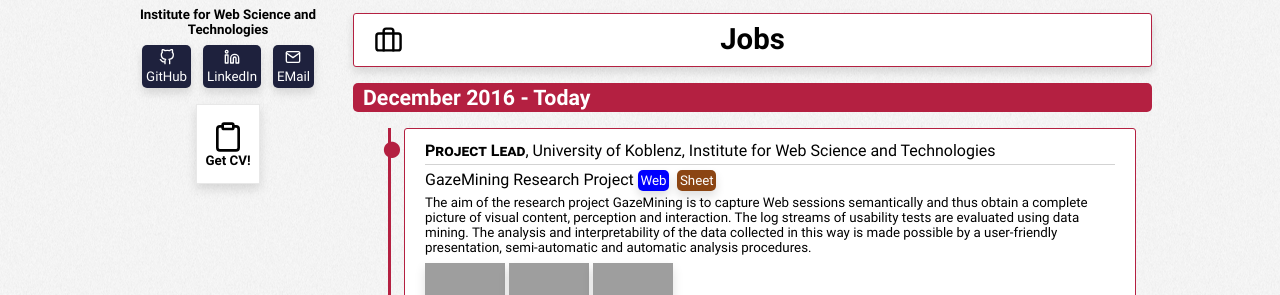
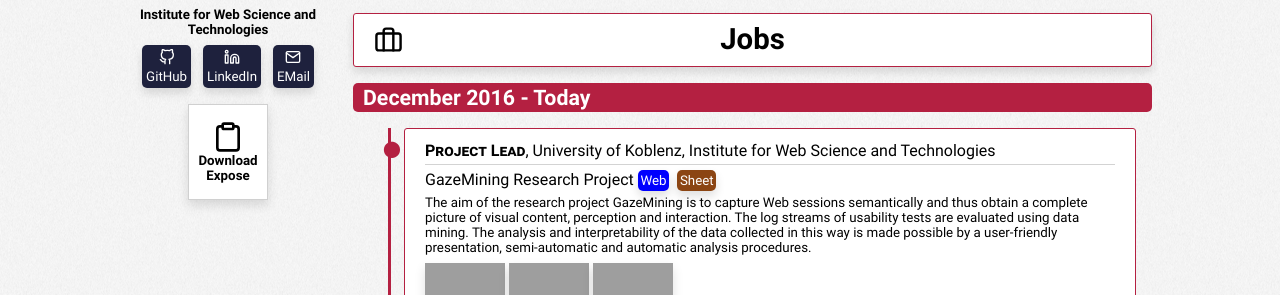
Before and after one commit to raphaelmenges/raphaelmenges.github.io, a Jekyll site: the page built from index.html, in a window 1280 px wide. Shown: the part 286-581 px from the top of the page. Built offline with Jekyll 4.4.1, drawn with Linux system fonts in a browser that asks for light colours; grey boxes are pictures that could not be loaded.

Commit message:
Expose instead of CV.

```diff
--- a/css/global.css
+++ b/css/global.css
@@ -660,9 +660,9 @@
 	margin: auto;
 	display: block;
 	margin-top: 1rem;
-	width: 4rem;
-	height: 5rem;
-	border: 1px solid #e8e8e8;
+	width: 5rem;
+	height: 6rem;
+	border: 1px solid #d0d0d0;
 	transition: all .2s ease-in-out;
 	font-family: "Roboto", sans-serif; /* should not be necessary, but */
 	font-weight: bold;
@@ -674,6 +674,7 @@
 	text-decoration: underline;
 	box-shadow: 0px 5px 15px rgba(0,0,0,0.5);
 	border-color: black;
+	animation-play-state: paused;
 }
 
 #cv:before {
--- a/index.html
+++ b/index.html
@@ -35,7 +35,7 @@
 </div> -->
 
 <form method='get' action='RaphaelMengesCV.pdf' id='cv-container'>
-	<button id='cv' type='submit'>Get CV!</button>
+	<button id='cv' type='submit'>Download Expose</button>
 </form>
 
 </div> <!-- profile -->
```
